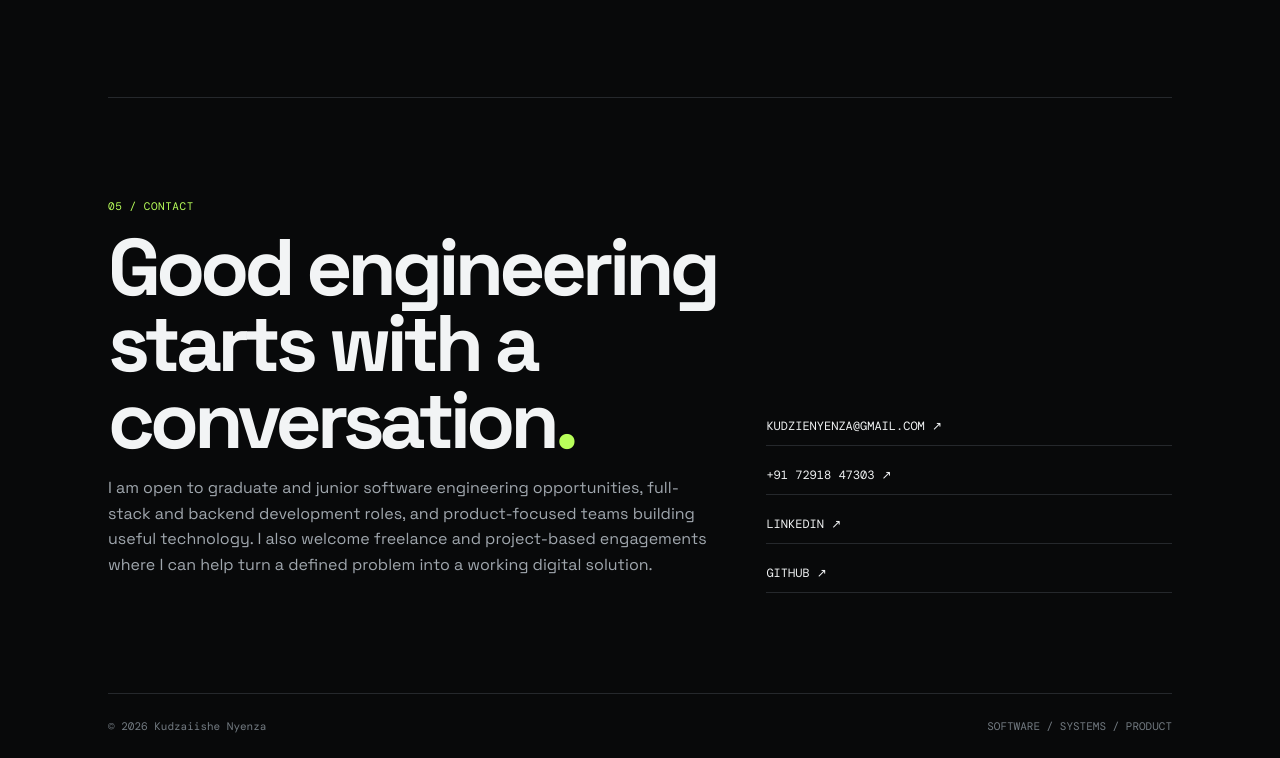
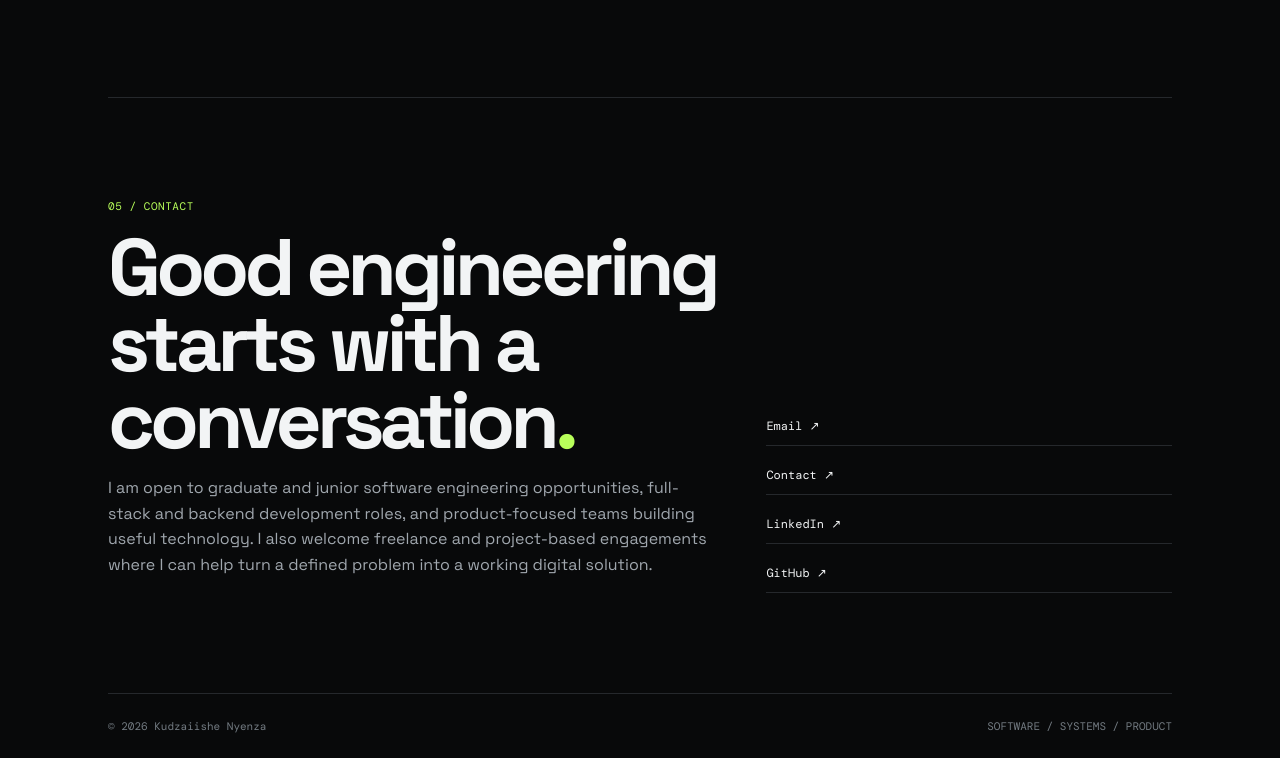
Before and after one commit to kudzie13/my-portfolio, a plain HTML site: page index.html in a window 1280 px wide. Shown: the part 5866-6624 px from the top of the page. Drawn offline with nearby package versions, Linux system fonts and the light colour scheme.

Commit message:
Update index.html
Updated contact links for better clarity and consistency.

```diff
--- a/index.html
+++ b/index.html
@@ -147,10 +147,10 @@
           <p>I am open to graduate and junior software engineering opportunities, full-stack and backend development roles, and product-focused teams building useful technology. I also welcome freelance and project-based engagements where I can help turn a defined problem into a working digital solution.</p>
         </div>
         <div class="contactlinks">
-          <a href="mailto:kudzienyenza@gmail.com">KUDZIENYENZA@GMAIL.COM ↗</a>
-          <a href="tel:+917291847303">+91 72918 47303 ↗</a>
-          <a href="https://www.linkedin.com/in/kudzaiishe-nyenza-7a1883220" target="_blank" rel="noreferrer">LINKEDIN ↗</a>
-          <a href="https://github.com/kudzie13" target="_blank" rel="noreferrer">GITHUB ↗</a>
+          <a href="mailto:kudzienyenza@gmail.com">Email ↗</a>
+          <a href="tel:+917291847303">Contact ↗</a>
+          <a href="https://www.linkedin.com/in/kudzaiishe-nyenza-7a1883220" target="_blank" rel="noreferrer">LinkedIn ↗</a>
+          <a href="https://github.com/kudzie13" target="_blank" rel="noreferrer">GitHub ↗</a>
         </div>
       </div>
     </section>
```
